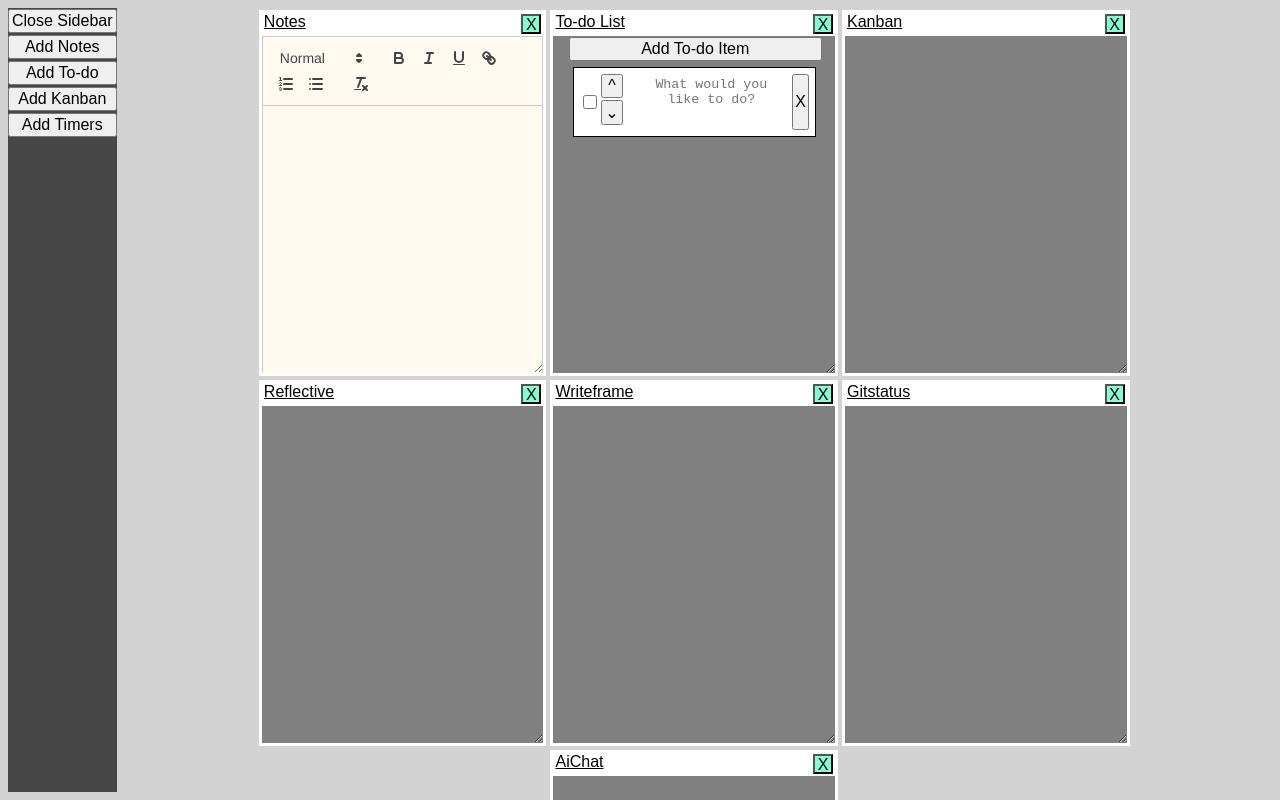
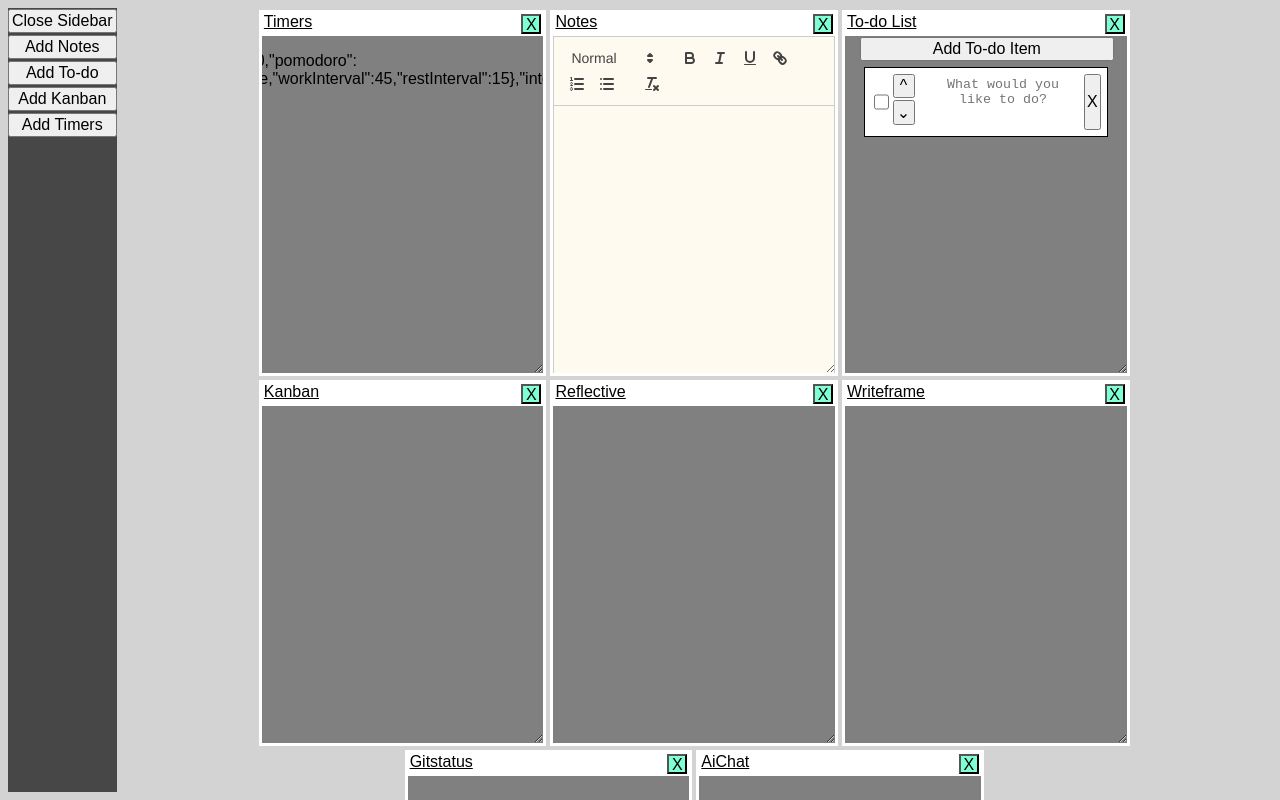
Before and after one commit to J-Wll/dev-companion, a React (Vite) app: page / in a window 1280 px wide. Shown: the top 800 px of the page. Built offline with nearby package versions, Linux system fonts and the light colour scheme.

Commit message:
Started timer implementation, moved module css files to a sub folder

```diff
--- a/src/App.jsx
+++ b/src/App.jsx
@@ -18,7 +18,7 @@ export default function App() {
   useEffect(() => {
     if (moduleList.length === 0) {
       console.log("!!!!!!!!!!!!!!!!!USE EFFECT TRIGGERED!!!!!!!!!!!!!!!!!!!");
-      const defaultModules = ["Notes", "Todo", "Kanban", "Reflective", "Writeframe", "Gitstatus", "AiChat"];
+      const defaultModules = ["Timers", "Notes", "Todo", "Kanban", "Reflective", "Writeframe", "Gitstatus", "AiChat"];
 
       const startingModuleList = defaultModules.map((moduleType) => {
         const moduleKey = self.crypto.randomUUID();
@@ -32,10 +32,10 @@ export default function App() {
   }, [])
 
   function setModuleData(iKey, iValue) {
-    console.log("!!!!!!!!!!!!!!!!! setModuleData !!!!!!!!!!!!!!!!!!!");
-    console.log(globalModuleData.current);
+    // console.log("!!!!!!!!!!!!!!!!! setModuleData !!!!!!!!!!!!!!!!!!!");
+    // console.log(globalModuleData.current);
     globalModuleData.current[iKey].data = iValue;
-    console.log(globalModuleData.current);
+    // console.log(globalModuleData.current);
 
   }
 
@@ -69,7 +69,7 @@ export default function App() {
   function Sidebar() {
     return (
       // These buttons could check how many in row, if already 3 create new row, else add to existing row
-      // Close/open side bar buttons should probablu just be chevrons (<>)
+      // TODO: Close/open side bar buttons should probablu just be chevrons (<>)
 
       <div className="sidebar">
         <button>Close Sidebar</button>
--- a/src/Module.jsx
+++ b/src/Module.jsx
@@ -1,13 +1,15 @@
-import './css/Module.css'
+import "./css/Module.css"
 
 import NoteContent from "./module-contents/NoteContent";
 import TodoContent from "./module-contents/TodoContent";
+import TimerContent from "./module-contents/TimerContent";
 
 export default function Module(props) {
     // console.log(props);
 
     let component, title;
     const componentProps = { data: props.data, setData: props.setData, counter: props.counter, dataFromGlobal: props.dataFromGlobal }
+    // TODO: every possible purpose, make sure each one has the break
     switch (props.purpose) {
         case "Notes":
             component = <NoteContent {...componentProps} />;
@@ -18,8 +20,10 @@ export default function Module(props) {
             title = "To-do List";
             break;
         case "Timers":
-            component = <></>;
+            console.log("IIIIIIIIIIIIIIIII")
+            component = <TimerContent {...componentProps} />;
             title = "Timers";
+            break;
         default:
             component = <></>;
             title = props.purpose;
--- a/src/css/ModuleHandler.css
+++ b/src/css/ModuleHandler.css
@@ -1,5 +1,5 @@
-.module-container{
-    margin:auto;
+.module-container {
+  margin: auto;
   display: flex;
   /* for use with rows */
   flex-direction: column;
--- a/src/module-contents/NoteContent.jsx
+++ b/src/module-contents/NoteContent.jsx
@@ -2,8 +2,8 @@
 
 import { useState, useEffect } from "react";
 import ReactQuill from "react-quill";
-import "../css/noteContent.css"
-import "../css/QuillSnow.css"
+import "../css/css-module-content/noteContent.css"
+import "../css/css-module-content/QuillSnow.css"
 
 
 export default function NoteContent(props) {
--- a/src/module-contents/TimerContent.jsx
+++ b/src/module-contents/TimerContent.jsx
@@ -0,0 +1,34 @@
+import { useState, useEffect } from "react"
+
+import '../css/css-module-content/TimerContent.css'
+
+export default function TimerContent(props) {
+    // time is seconds, intervals are minutes
+    const [localData, setLocalData] = useState(props.dataFromGlobal);
+
+    if (localData === undefined) {
+        setLocalData({ time: 0, pomodoro: { on: false, workInterval: 45, restInterval: 15 }, interval: 10 });
+    }
+
+    useEffect(() => {
+        if (localData) {
+            props.setData(props.counter, localData)
+        }
+    }, [localData])
+
+    useEffect(() => {
+        setInterval(() => {
+            console.log(props.counter, " interval");
+            setLocalData((prev) => ({ ...prev, time: prev.time + 1 }))
+            if (localData.time === localData.interval * 60) {
+                console.log("TIMER DONE")
+            }
+        }, 1000)
+    }, [])
+
+    return (
+        <section>
+            <p>{JSON.stringify(localData)}</p>
+        </section>
+    )
+}
--- a/src/module-contents/TodoContent.jsx
+++ b/src/module-contents/TodoContent.jsx
@@ -1,7 +1,7 @@
 import { useState, useEffect } from 'react'
-import '../css/TodoContent.css'
+import '../css/css-module-content/TodoContent.css'
 
-// Should probably convert todoList to an object mapped into an array at render. Because there are so many Maps going on here
+// TODO: Should probably convert todoList to an object mapped into an array at render. Because there are so many Maps going on here
 
 export default function TodoContent(props) {
     const [todoList, setTodoList] = useState(props.dataFromGlobal);
```
Also changed, not shown: src/css/css-module-content/NoteContent.css (renamed from src/css/NoteContent.css), src/css/css-module-content/QuillSnow.css (renamed from src/css/QuillSnow.css), src/css/css-module-content/TimerContent.css (added), src/css/css-module-content/TodoContent.css (renamed from src/css/TodoContent.css). Lines whose indentation alone changed are shown as unchanged.
